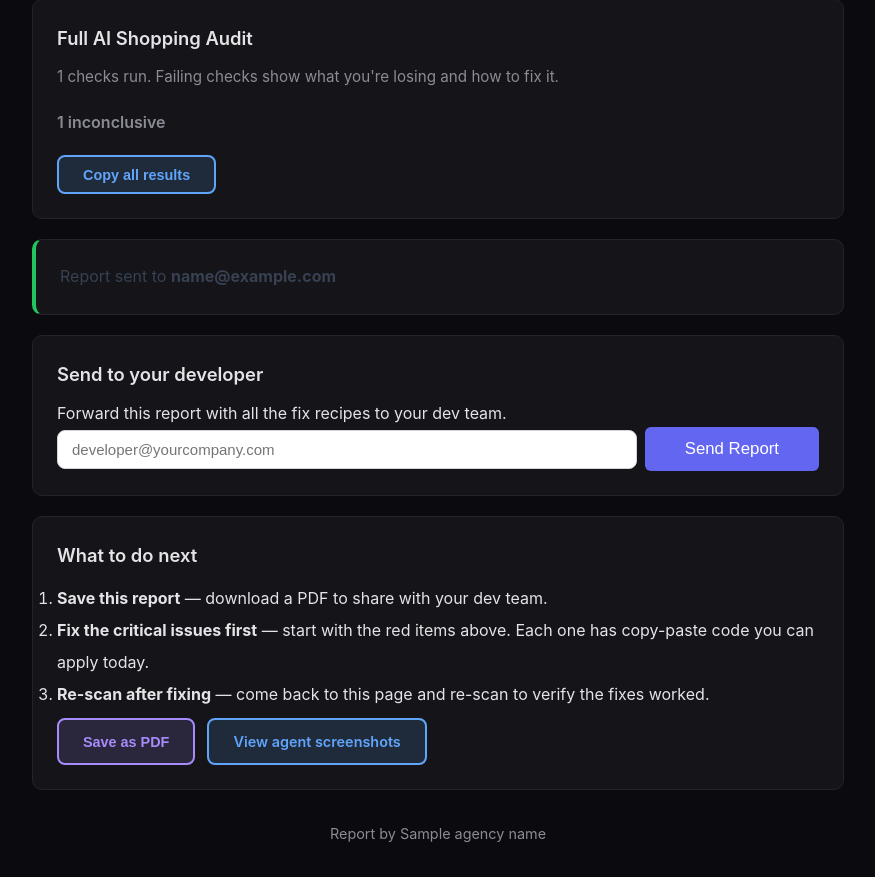
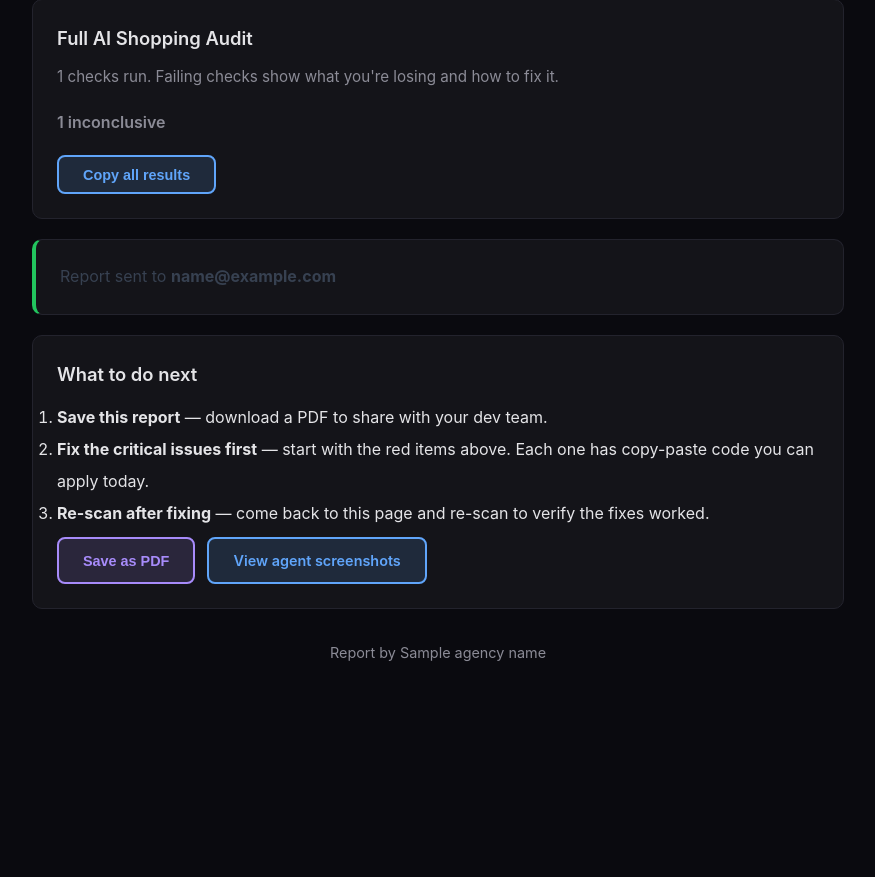
Before and after one commit to monkrus/agent-a, a Flask app: template readiness/templates/results.html in a window 1280 px wide. Shown: the part 1464-2341 px from the top of the page, without its empty margins (202-1077 px from the left). After the commit the page ends 2125 px from the top, so only its background shows below. Run offline with Flask 3, Linux system fonts and the light colour scheme; the template is opened without the code that fills it: most values are stand-ins (such as "Sample title", 1, 10 or a date in 2020); parts of the project's set-up code (start-up, migrations or seed data) failed here and were passed over; some libraries are stand-ins or nearby versions.

Commit message:
Remove send-to-developer email section from results page
Railway blocks outbound SMTP (port 587). Agencies can share reports
via the /r/<scan_id> link or Save as PDF instead.

Co-Authored-By: Claude Opus 4.6 <noreply@anthropic.com>

```diff
--- a/readiness/templates/results.html
+++ b/readiness/templates/results.html
@@ -686,72 +686,7 @@
     </div>
     {% endif %}
 
-    <!-- PAID: send to team -->
-    <div class="card">
-      <h2>Send to your developer</h2>
-      <p>Forward this report with all the fix recipes to your dev team.</p>
-      {% if team_sent %}
-      <div id="send-report-status" style="padding:0.6rem 0.9rem;border-radius:6px;margin-bottom:0.75rem;font-size:0.9rem;background:rgba(34,197,94,0.1);border:1px solid rgba(34,197,94,0.3);color:var(--green);">
-        Report sent successfully.
-      </div>
-      {% else %}
-      <form id="send-report-form" action="{{ url_for('send_report', scan_id=data.scan_id) }}" method="post" style="display:flex;gap:8px;align-items:center;">
-        <input type="email" name="email" placeholder="developer@yourcompany.com" required
-               style="flex:1;padding:10px 14px;border:1px solid #d1d5db;border-radius:8px;font-size:15px;">
-        <button type="submit" class="btn-pay" id="send-report-btn" style="white-space:nowrap;">Send Report</button>
-      </form>
-      <div id="send-report-status" style="display:none;padding:0.6rem 0.9rem;border-radius:6px;margin-top:0.5rem;font-size:0.9rem;"></div>
-      <script>
-        (function() {
-          var form = document.getElementById('send-report-form');
-          var btn = document.getElementById('send-report-btn');
-          var status = document.getElementById('send-report-status');
-          form.addEventListener('submit', function(e) {
-            e.preventDefault();
-            var email = form.querySelector('input[name="email"]').value;
-            if (!email) return;
-            btn.disabled = true;
-            btn.textContent = 'Sending...';
-            status.style.display = 'none';
-            fetch(form.action, {
-              method: 'POST',
-              headers: {
-                'Content-Type': 'application/x-www-form-urlencoded',
-                'X-Requested-With': 'XMLHttpRequest'
-              },
-              body: 'email=' + encodeURIComponent(email),
-            }).then(function(resp) {
-              return resp.json().then(function(data) {
-                status.style.display = 'block';
-                if (data.ok) {
-                  status.style.background = 'rgba(34,197,94,0.1)';
-                  status.style.border = '1px solid rgba(34,197,94,0.3)';
-                  status.style.color = '#22c55e';
-                  status.textContent = data.message;
-                  form.style.display = 'none';
-                } else {
-                  status.style.background = 'rgba(239,68,68,0.1)';
-                  status.style.border = '1px solid rgba(239,68,68,0.3)';
-                  status.style.color = '#f87171';
-                  status.textContent = data.error;
-                  btn.disabled = false;
-                  btn.textContent = 'Send Report';
-                }
-              });
-            }).catch(function() {
-              status.style.display = 'block';
-              status.style.background = 'rgba(239,68,68,0.1)';
-              status.style.border = '1px solid rgba(239,68,68,0.3)';
-              status.style.color = '#f87171';
-              status.textContent = 'Failed to send report. Please try again.';
-              btn.disabled = false;
-              btn.textContent = 'Send Report';
-            });
-          });
-        })();
-      </script>
-      {% endif %}
-    </div>
+
 
     <!-- PAID: next steps -->
     <div class="card">
```
